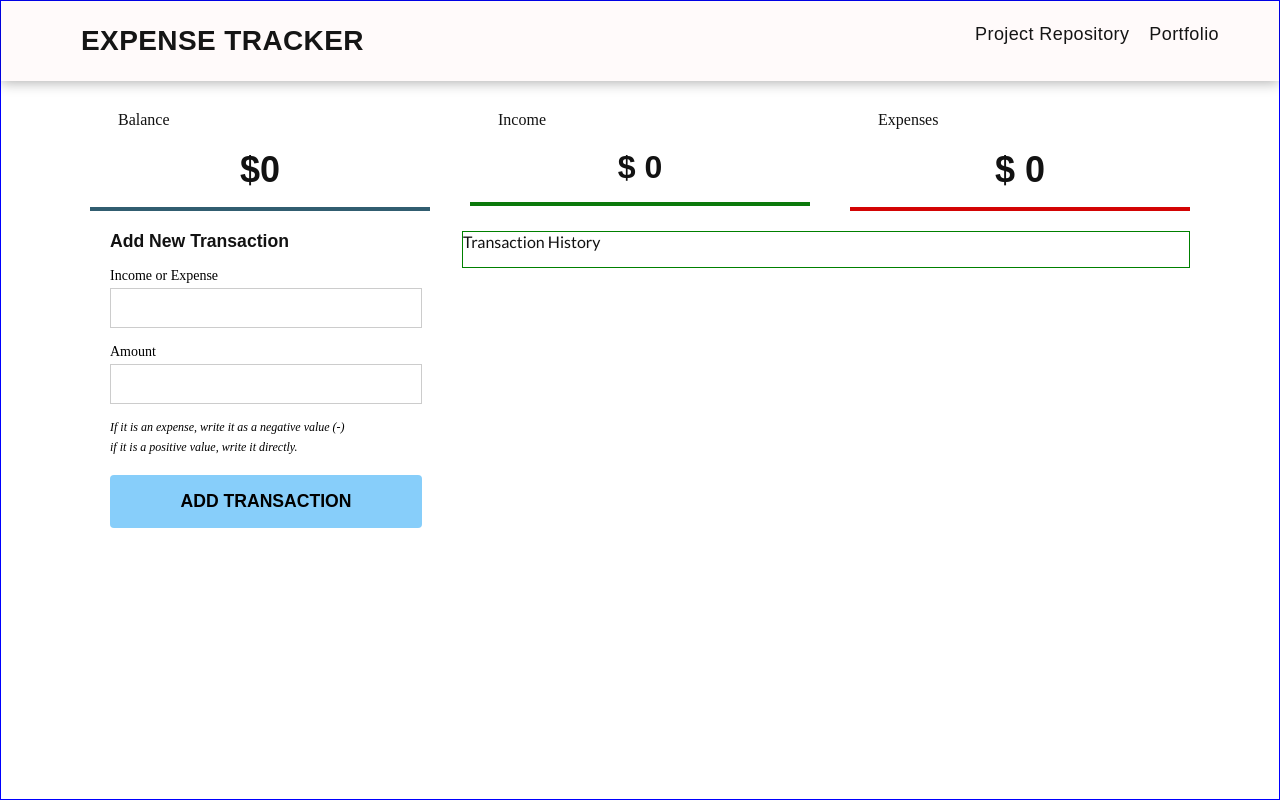
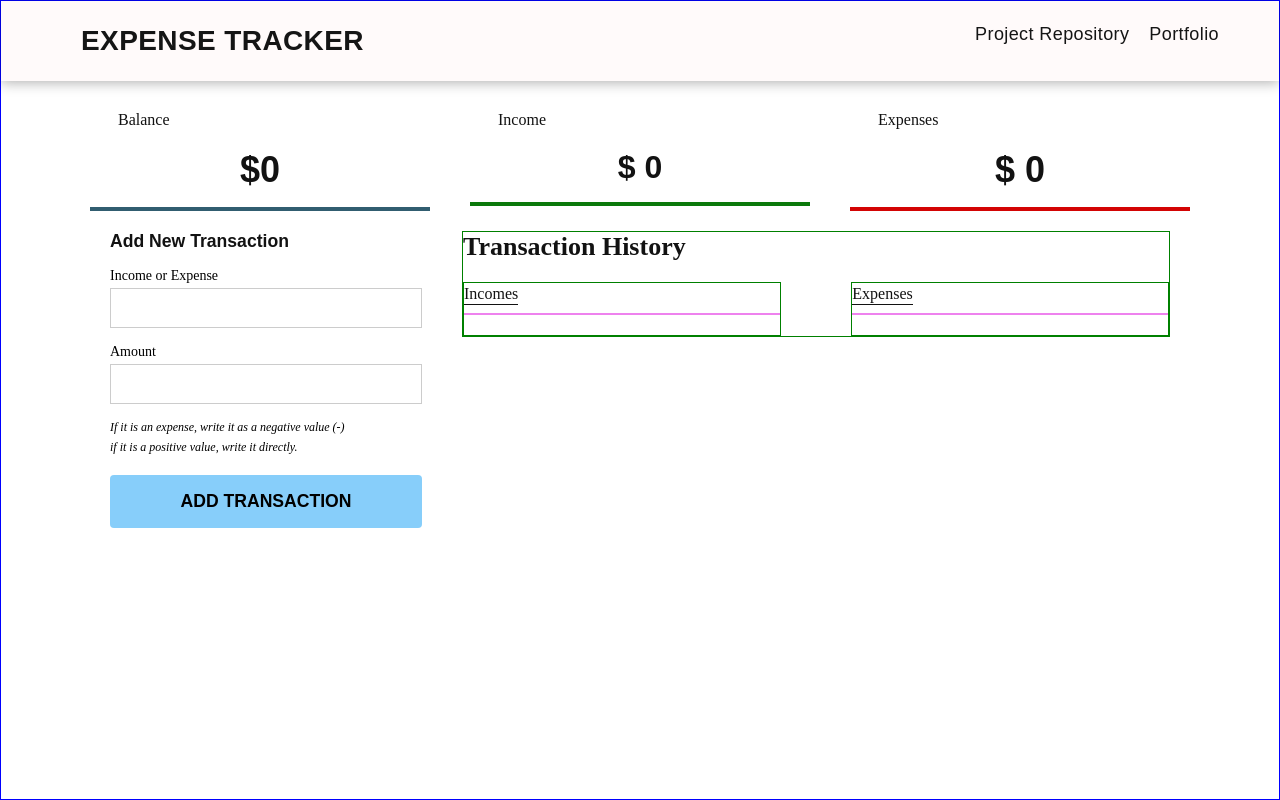
Before and after one commit to banuaggun/expense-tracker, a Vue app: page / in a window 1280 px wide. Built offline with nearby package versions, Linux system fonts and the light colour scheme; some icons are missing.

Commit message:
Created style for transaction list

```diff
--- a/src/components/TransactionList.vue
+++ b/src/components/TransactionList.vue
@@ -1,35 +1,43 @@
 <template>
 <div>
     <div class="transaction">
-        <div class="transaction-area">
-<div class="transaction-area-header">
+        <div class="transaction-header">
             <span>Transaction History</span>
         </div>
-         <div class="transaction-area-list">
+        <div class="transaction-area">
+            <div class="transaction-area-list list-1">
+                <div class="transaction-area-list-header">
+                    <span>Incomes</span>
+                </div>
+                <div class="transaction-area-list-item">
                     <ul id="list-income" class="list-income">
                         <li v-for="transaction in transactions" v-show="transaction.amount > 0" :key="transaction.id">
-
                             <div class="item">
                                 <span>{{ transaction.text }}</span>
                                 <span>${{ transaction.amount }}</span>
                                 <button @click="deleteTransaction(transaction.id)" class="delete-button">X</button>
                             </div>
-
                         </li>
                     </ul>
                 </div>
-        <div class="transaction-area-list">
+
+            </div>
+            <div class="transaction-area-list list-2">
+                <div class="transaction-area-list-header">
+                    <span>Expenses</span>
+                </div>
+                <div class="transaction-area-list-item">
                     <ul id="list-expenses" class="list-expenses">
                         <li v-for="transaction in transactions" v-show="transaction.amount < 0" :key="transaction.id">
-
                             <div class="item">
                                 <span>{{ transaction.text }}</span>
                                 <span>${{ Math.abs(transaction.amount) }}</span>
                                 <button @click="deleteTransaction(transaction.id)" class="delete-button">X</button>
                             </div>
-
                         </li>
                     </ul>
+                </div>
+
             </div>
         </div>
 
@@ -59,6 +67,117 @@ const deleteTransaction = (id) => {
 
 <style>
 .transaction{
+    margin:0 20px 20px 20px;
     border:1px solid green;
 }
+.transaction-header{
+    font-size: 18px;
+    font-weight:600;
+    font-family:'Lora', serif;
+}
+.transaction-area-list-header span{
+    font-size:16px;
+    font-weight:500;
+    font-family:'Lora', serif;
+    border-bottom:1px solid #121212;
+    padding-bottom:2px;
+}
+.list-1{
+    margin-top:20px;
+}
+.transaction-area-list-item ul{
+    border:1px solid violet;
+    width:100%;
+    margin:10px 0 20px 0;
+    padding:0;
+}
+.transaction-area-list-item ul li{
+    margin-left:10px;
+    margin-bottom:10px;
+}
+.transaction-area-list-item .item{
+    display:flex;
+    justify-content: space-between;
+    align-content:flex-start;
+    align-items:center;
+    text-transform: capitalize;
+    font-size: 14px;
+}
+.transaction-area-list-item .item span,
+.transaction-area-list-item .item button{
+    width:33.33%;
+}
+.transaction-area-list-item .item span:nth-child(1){
+    font-weight:500;
+}
+.transaction-area-list-item .item span:nth-child(2){
+    font-weight:700;
+    letter-spacing:0.4px;
+}
+.transaction-area-list-item .item button{
+    width:36px;
+    height:36px;
+    border:1px solid #ccc;
+    outline:none;
+    background-color:floralwhite;
+    border-radius:4px;
+    color:rgba(18, 18, 18, 0.8);
+    font-size:18px;
+    font-weight: 700;
+}
+.transaction-area-list-item .item button:hover,
+.transaction-area-list-item .item button.active{
+    background-color:red;
+    color:floralwhite;
+    border:none;
+}
+@media only screen and (min-width:450px) and (max-width:700px){
+  .transaction{
+    margin:0 60px 20px 60px;
+  }
+}
+@media only screen and (min-width:701px) and (max-width:820px){
+  .transaction{
+    width: 60%;
+    margin:0 auto 20px auto;
+  }
+  .transaction-header{
+    font-size:22px;
+  }
+  .transaction-area-list-header span{
+    font-size:20px;
+  }
+  .transaction-area-list-item .item{
+    font-size:16px;
+  }
+}
+@media only screen and (min-width:821px) and (max-width:1960px){
+  .transaction{
+    margin:0 20px 20px auto;
+  }
+  .transaction-header{
+    font-size:26px;
+  }
+  .transaction-area-list-header span{
+    font-size:16px;
+  }
+  .transaction-area-list-item .item{
+    font-size:16px;
+  }
+  .transaction-area {
+      width:100%;
+      display: flex;
+      align-items:flex-start;
+      justify-content: space-between;
+  }
+  .transaction-area-list{
+      width:45%;
+      border:1px solid green;
+  }
+  .list-1,
+  .list-2{
+      margin-top:20px;
+  }
+}
+
 </style>
```
Lines whose indentation alone changed are shown as unchanged.
